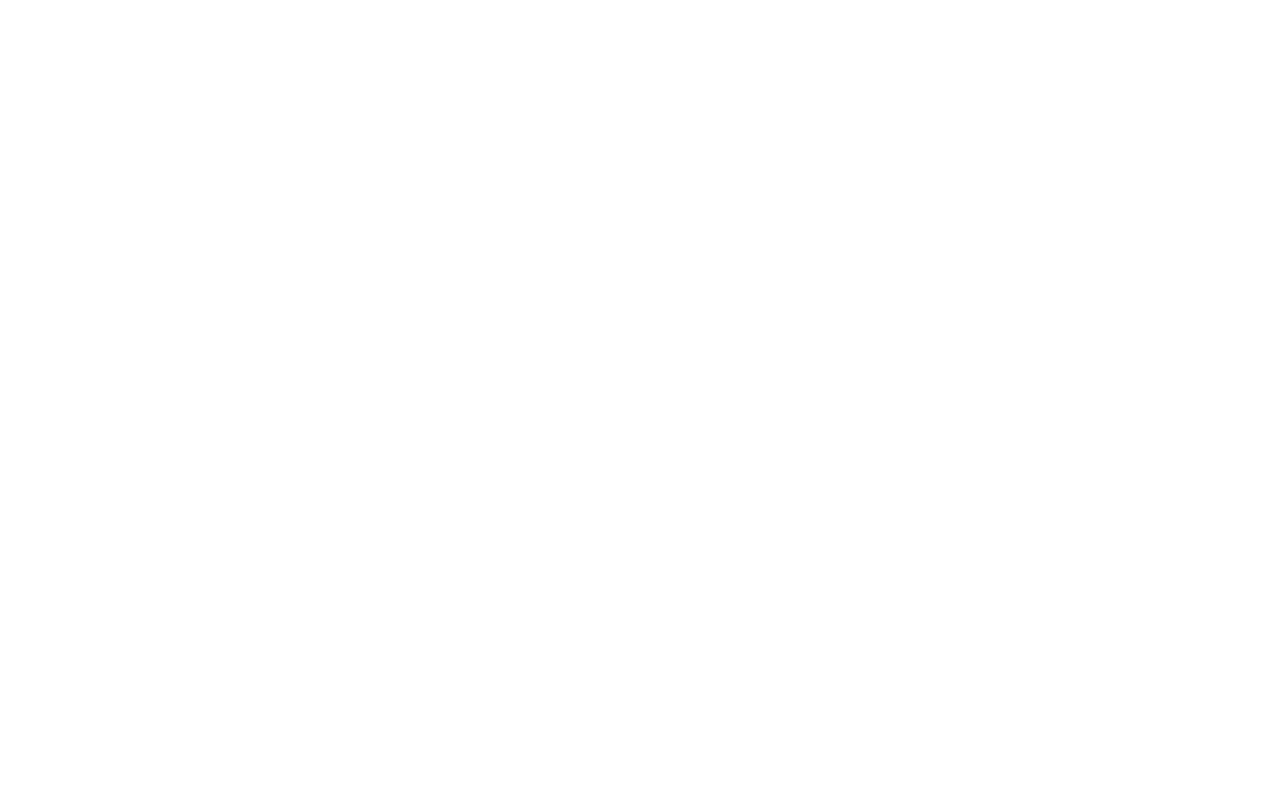
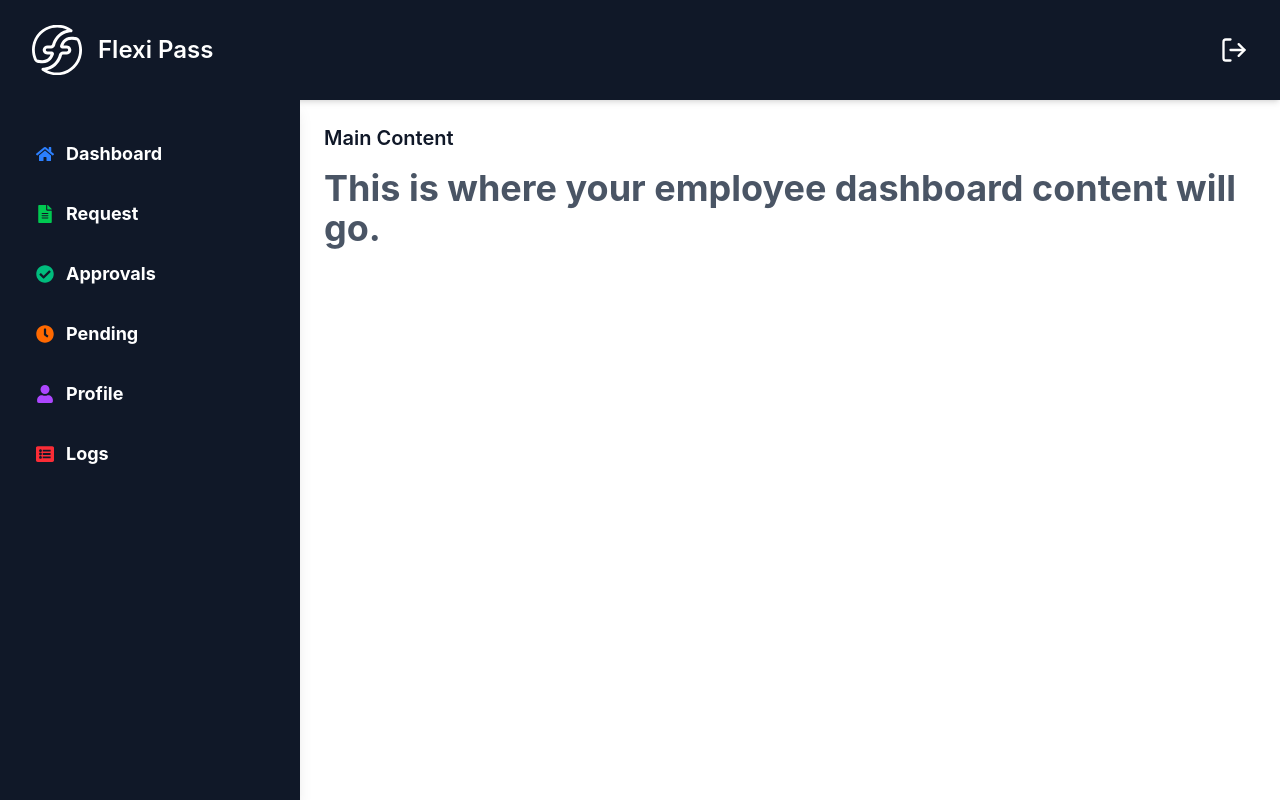
Before and after one commit to Kelumsameera/gatepass-system-frontend, a React (Vite) app: page /employee in a window 1280 px wide. Before the commit this address had no page. Built offline with nearby package versions, Linux system fonts and the light colour scheme.

Commit message:
📝emp-page-add

```diff
--- a/src/App.jsx
+++ b/src/App.jsx
@@ -8,6 +8,7 @@
 import Test from "./components/test.jsx";
 import ExecativePage from "./pages/execativePage.jsx";
 import DimoPage from "./pages/dimo.jsx";
+import EmployePage from "./pages/employePage.jsx";
 export default function App() {
   return (
     <BrowserRouter>
@@ -21,6 +22,7 @@
           <Route path="/register/*" element={<RegisterPage />} />
           <Route path="/test" element={<Test />} />
           <Route path="dimo" element={<DimoPage />} />
+          <Route path="/employee" element={<EmployePage />} />
 
         </Routes>
 
--- /dev/null
+++ b/src/pages/employePage.jsx
@@ -0,0 +1,121 @@
+import { Link } from "react-router-dom";
+import {
+  FaHome,
+  FaFileAlt,
+  FaCheckCircle,
+  FaClock,
+  FaUser,
+  FaListAlt,
+} from "react-icons/fa";
+import { LuLogOut } from "react-icons/lu";
+import { useState } from "react";
+
+export default function EmployeePage() {
+  const [isSidebarOpen, setIsSidebarOpen] = useState(false); // Start closed on mobile
+
+  return (
+    <div className="w-full h-screen flex flex-col bg-primary">
+      {/* Header */}
+      <div className="w-full h-[100px] bg-accent flex items-center justify-between text-primary px-4 md:px-8 shadow-md relative z-50">
+        {/* Hamburger - Mobile Only */}
+        <button
+          className="md:hidden text-3xl focus:outline-none"
+          onClick={() => setIsSidebarOpen(!isSidebarOpen)}
+        >
+          ☰
+        </button>
+
+        {/* Logo + Title */}
+        <div className="flex items-center gap-4">
+          <div className="bg-[url(/logo.svg)] bg-cover bg-center bg-no-repeat w-[50px] h-[50px]" />
+          <h1 className="text-2xl font-semibold">Flexi Pass</h1>
+        </div>
+
+        {/* Logout */}
+        <div className="cursor-pointer hover:text-red-500 transition-colors duration-200">
+          <LuLogOut size={28} />
+        </div>
+      </div>
+
+      {/* Main Layout */}
+      <div className="flex flex-row flex-1 overflow-hidden relative">
+        {/* Sidebar */}
+        <div
+          className={`${
+            isSidebarOpen ? "translate-x-0" : "-translate-x-full"
+          } md:translate-x-0 fixed md:static inset-y-0 left-0 z-50 w-[300px] bg-accent flex flex-col text-primary text-lg px-6 py-8 space-y-4 shadow-lg transition-transform duration-300 ease-in-out`}
+        >
+          <Link
+            to="/employee/dashboard"
+            className="flex items-center gap-3 hover:bg-secondary/20 rounded-lg px-3 py-2 transition-all duration-200"
+            onClick={() => setIsSidebarOpen(false)}
+          >
+            <FaHome className="text-blue-500" />
+            <span>Dashboard</span>
+          </Link>
+
+          <Link
+            to="/employee/request"
+            className="flex items-center gap-3 hover:bg-secondary/20 rounded-lg px-3 py-2 transition-all duration-200"
+            onClick={() => setIsSidebarOpen(false)}
+          >
+            <FaFileAlt className="text-green-500" />
+            <span>Request</span>
+          </Link>
+
+          <Link
+            to="/employee/approvals"
+            className="flex items-center gap-3 hover:bg-secondary/20 rounded-lg px-3 py-2 transition-all duration-200"
+            onClick={() => setIsSidebarOpen(false)}
+          >
+            <FaCheckCircle className="text-emerald-500" />
+            <span>Approvals</span>
+          </Link>
+
+          <Link
+            to="/employee/pending"
+            className="flex items-center gap-3 hover:bg-secondary/20 rounded-lg px-3 py-2 transition-all duration-200"
+            onClick={() => setIsSidebarOpen(false)}
+          >
+            <FaClock className="text-orange-500" />
+            <span>Pending</span>
+          </Link>
+
+          <Link
+            to="/employee/profile"
+            className="flex items-center gap-3 hover:bg-secondary/20 rounded-lg px-3 py-2 transition-all duration-200"
+            onClick={() => setIsSidebarOpen(false)}
+          >
+            <FaUser className="text-purple-500" />
+            <span>Profile</span>
+          </Link>
+
+          <Link
+            to="/employee/logs"
+            className="flex items-center gap-3 hover:bg-secondary/20 rounded-lg px-3 py-2 transition-all duration-200"
+            onClick={() => setIsSidebarOpen(false)}
+          >
+            <FaListAlt className="text-red-500" />
+            <span>Logs</span>
+          </Link>
+        </div>
+
+        {/* Overlay - Mobile */}
+        {isSidebarOpen && (
+          <div
+            className="fixed inset-0 bg-black bg-opacity-50 z-40 md:hidden"
+            onClick={() => setIsSidebarOpen(false)}
+          />
+        )}
+
+        {/* Main Content */}
+        <div className="flex-1 p-6 overflow-y-auto">
+          <h2 className="text-xl font-semibold mb-4 text-accent">Main Content</h2>
+          <p className="text-gray-600">
+            This is where your employee dashboard content will go.
+          </p>
+        </div>
+      </div>
+    </div>
+  );
+}
```
